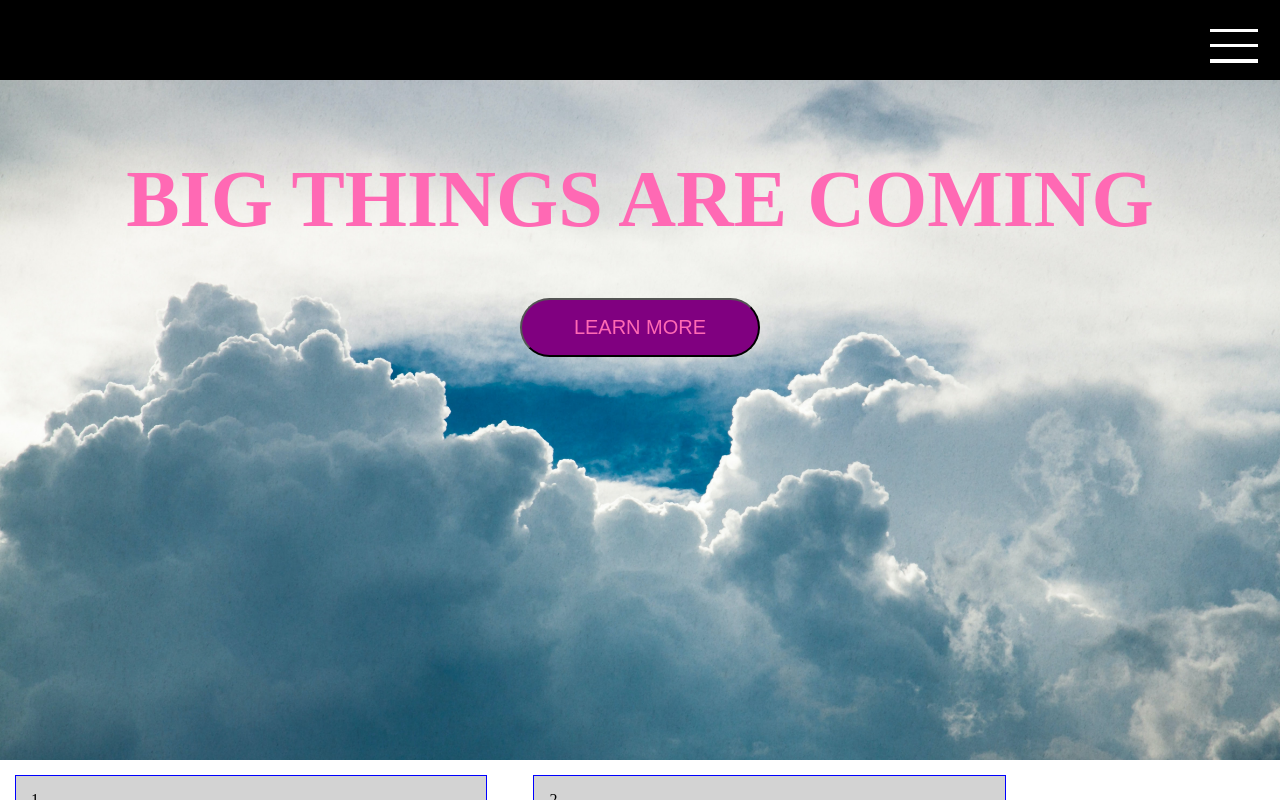
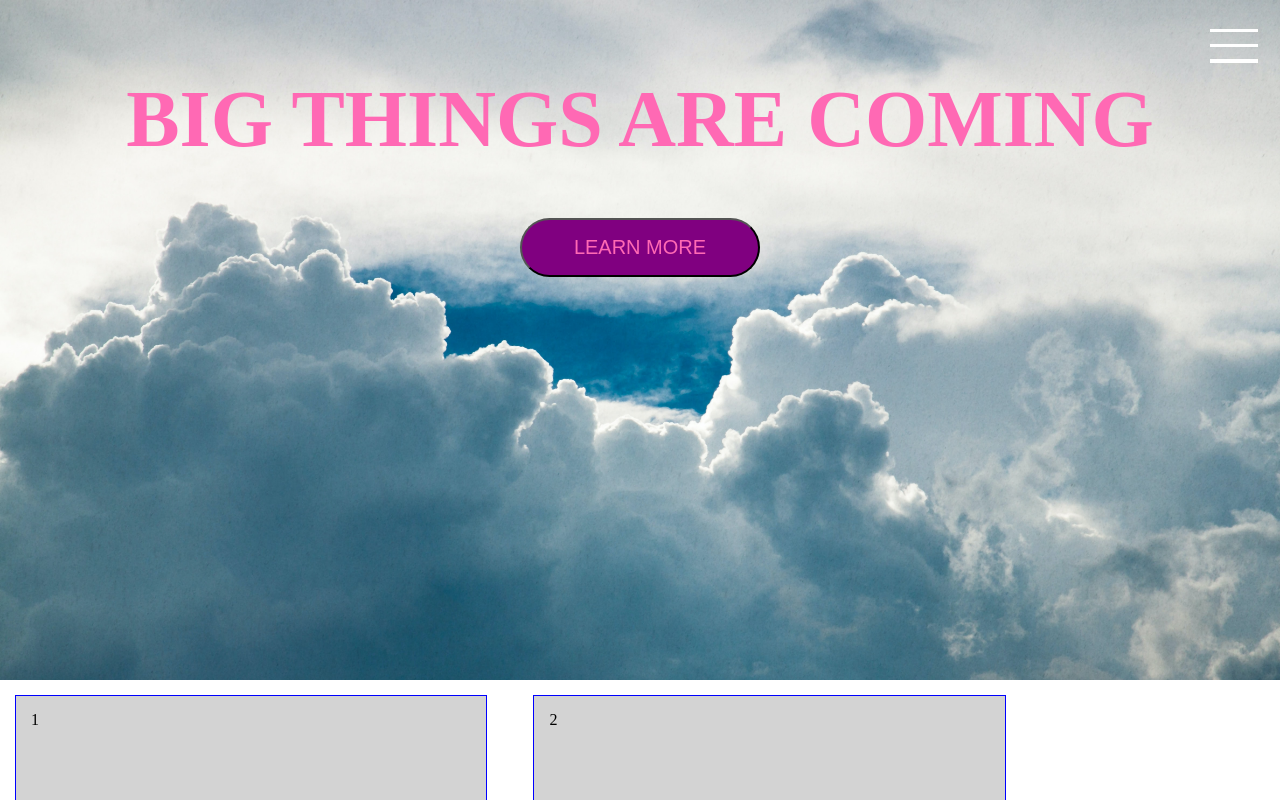
Before and after one commit to hkennedyvi/store, a React (Create React App) app: page / in a window 1280 px wide. Shown: the top 800 px of the page. Built offline with nearby package versions, Linux system fonts and the light colour scheme.

Commit message:
navbar bg animation

```diff
--- a/src/components/NavBar/navbar.scss
+++ b/src/components/NavBar/navbar.scss
@@ -1,16 +1,17 @@
 .navbar {
     width: 100vw;
     height: 5rem;
-    background: black;
+    background: transparent;
+    position: absolute;
     color: white;
-    transition: height 500ms ease;
+    transition: height 200ms ease, background-color 200ms ease;
 }
 
 .navbar-expand {
     height: 10rem;
     background: black;
     color: white;
-    transition: height 500ms ease;
+    transition: height 200ms ease, background-color 200ms ease;
 }
 
 .nav-burger {
```
